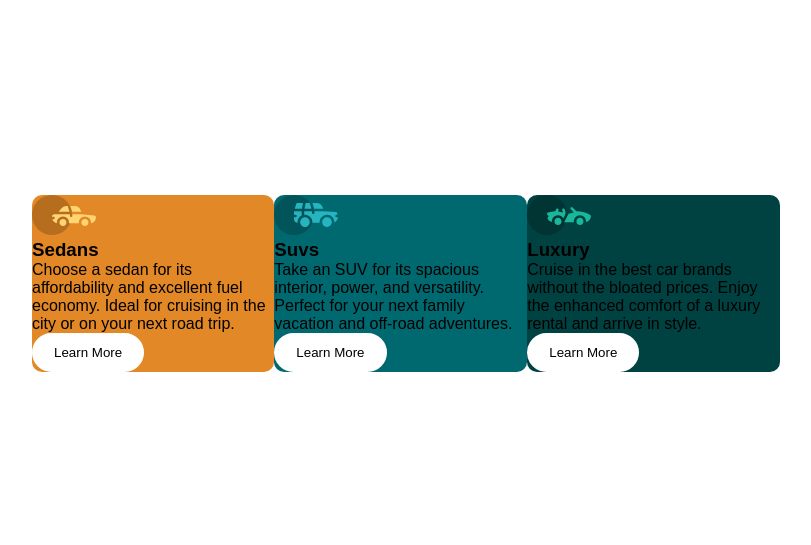
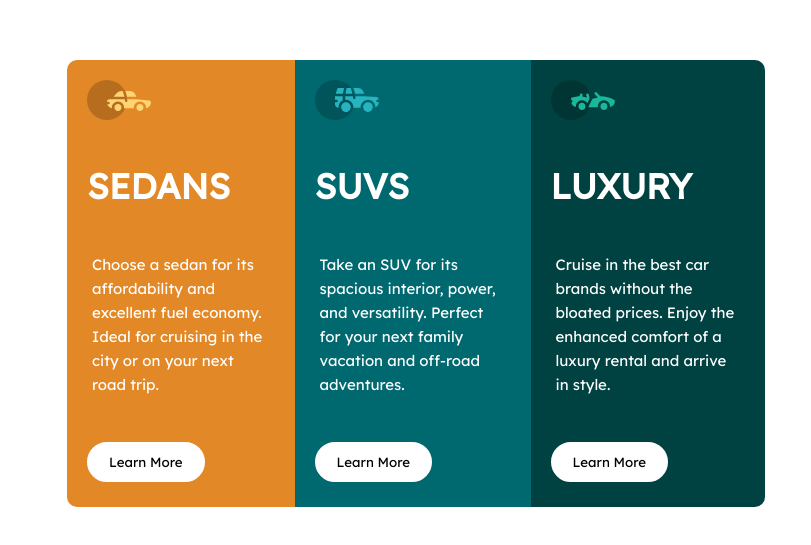
Before and after one commit to Hemalata10/training, a plain HTML site: page index.html in a window 1280 px wide. Shown: the part 117-662 px from the top of the page, without its empty margins (234-1045 px from the left). Drawn offline with Linux system fonts and the light colour scheme.

Commit message:
updated file

```diff
--- a/index.html
+++ b/index.html
@@ -7,49 +7,51 @@
     <title>Frontend Mentor | 3-column preview card component</title>
     <link rel="icon" type="image/png" sizes="32x32" href="./image/favicon-32x32.png">
     <link rel="stylesheet" href="style.css">
+    <link href="https://fonts.googleapis.com/css2?family=Big+Shoulders+Display:wght@700&display=swap" rel="stylesheet">
+    <link href="https://fonts.googleapis.com/css2?family=Lexend+Deca&display=swap" rel="stylesheet">
 </head>
 <body>
-    <div class="container">
-        <div class="item">
-            <div class="content" style="background-color:hsl(31, 77%, 52%);">
-                <div>
-                    <img class="logo" src="./image/icon-sedans.svg">
+    <div class="box-grid">
+        <div class="box-grid-item">
+            <div class="item-content" id="col-1">
+                <div class="image">
+                    <img src="./image/icon-sedans.svg">
                 </div>
-                <div>
-                    <h3 class="heading">Sedans</h3>
+                <div class="heading">
+                    <h3>Sedans</h3>
                 </div>
-                <div>
-                    <p class="para">Choose a sedan for its affordability and excellent fuel economy. Ideal for cruising in the city
+                <div class="para">
+                    <p>Choose a sedan for its affordability and excellent fuel economy. Ideal for cruising in the city
                         or on your next road trip.</p>
                 </div>
                 <div>
                     <button class="btn">Learn More</button>
                 </div>
             </div>
-            <div class="content"style="background-color:hsl(184, 100%, 22%);">
-                <div>
-                    <img class="logo" src="./image/icon-suvs.svg">
+            <div class="item-content" id="col-2">
+                <div class="image">
+                    <img src="./image/icon-suvs.svg">
                 </div>
-                <div>
-                    <h3 class="heading">Suvs</h3>
+                <div class="heading">
+                    <h3>Suvs</h3>
                 </div>
-                <div>
-                    <p class="para">Take an SUV for its spacious interior, power, and versatility. Perfect for your next family vacation
+                <div class="para">
+                    <p>Take an SUV for its spacious interior, power, and versatility. Perfect for your next family vacation
                         and off-road adventures.</p>
                 </div>
                 <div>
                     <button class="btn">Learn More</button>
                 </div>
             </div>
-            <div class="content" style="background-color:hsl(179, 100%, 13%);">
-                <div>
-                    <img class="logo" src="./image/icon-luxury.svg">
+            <div class="item-content" id="col-3">
+                <div class="image">
+                    <img src="./image/icon-luxury.svg">
                 </div>
-                <div>
-                    <h3 class="heading">Luxury</h3>
+                <div class="heading">
+                    <h3>Luxury</h3>
                 </div>
-                <div>
-                    <p class="para">Cruise in the best car brands without the bloated prices. Enjoy the enhanced comfort of a luxury
+                <div class="para">
+                    <p>Cruise in the best car brands without the bloated prices. Enjoy the enhanced comfort of a luxury
                         rental and arrive in style.</p>
                 </div>
                 <div>
--- a/style.css
+++ b/style.css
@@ -2,36 +2,53 @@
     margin: 0%;
     padding: 0%;
     box-sizing: border-box;
-    font-family: 'Lexend Deca', sans-serif;
-    border-radius: 10px;
+    font-family: "Lexend Deca", sans-serif;
 }
-.container{
-    padding: 10px;
+.box-grid{
+    padding: 25px;
     width: 60%;
     height: 100vh;
     margin: auto;
     display: flex;
     align-items: center;
     justify-content: center;
-    max-width:1200px;
+    color: white;
 }
-.container .item{
+.box-grid-item{
     display: flex;
     flex-direction: row;
+    margin-left: 20px;
 }
-.containt .grid .first .img{
-    margin-bottom: 20px;
+.item-content{
+    height: 100%;
 }
-.containt .grid .first .heading{
-    font-family: 'Big Shoulders Display', cursive;
+.item-content#col-1{
+    background-color: hsl(31, 77%, 52%);
+    border-top-left-radius: 10px;
+    border-bottom-left-radius: 10px;
+}
+.item-content#col-2{
+    background-color:hsl(184, 100%, 22%);
+}
+.item-content#col-3{
+    background-color:hsl(179, 100%, 13%);
+    border-top-right-radius: 10px;
+    border-bottom-right-radius: 10px;
+}
+.image{
+    padding: 20px;
+}
+.heading{
+    font-family:"Big Shoulders Display", cursive;
     text-transform: uppercase;
     font-size: 30px;
-    margin-bottom: 30px;
+    padding: 20px;
 }
-.containt .grid .first .para{
+.para{
     font-size: 15px;
-    margin-bottom: 50px;
+    margin-bottom: 20px;
     line-height: 1.6;
+    padding: 25px;
 }
 .btn{
     background-color: white;
@@ -40,6 +57,8 @@
     padding: 10px 20px;
     cursor: pointer;
     transition: all 0.4s ease-in-out;
+    margin-left: 20px;
+    margin-bottom: 25px;
 }
 .btn:hover{
     background-color: transparent;
```
